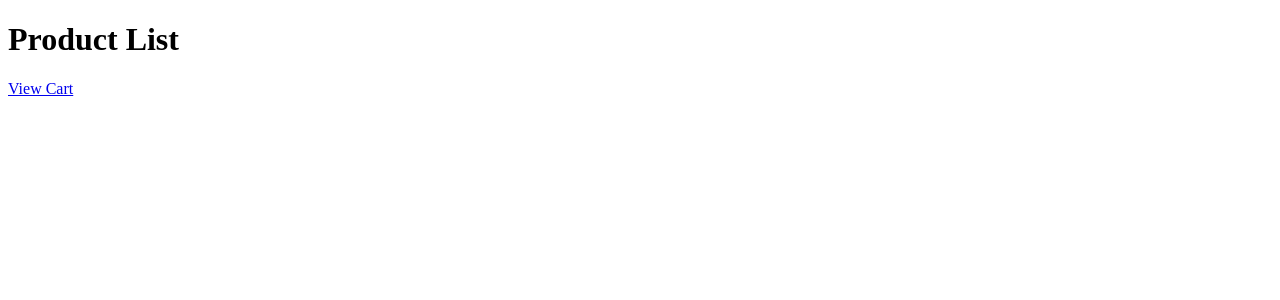
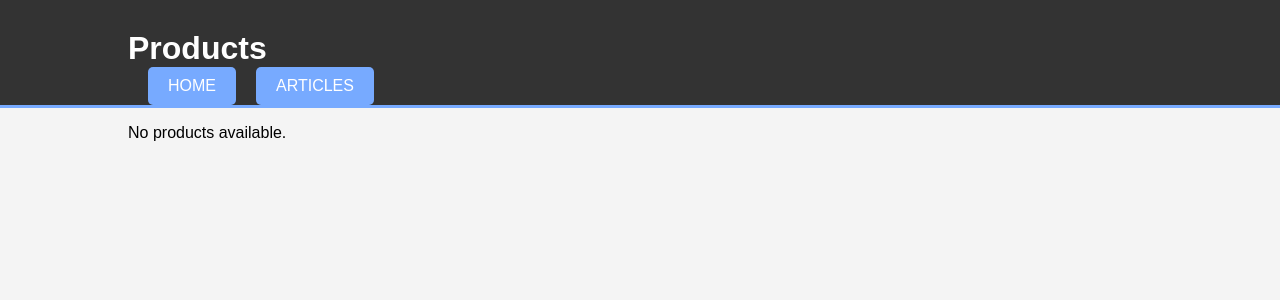
Before and after one commit to nishanthan22/rcube-green-ecom, a Django app: page /shop/ in a window 1280 px wide. Shown: the top 300 px of the page. Run offline with Django 5.2, Linux system fonts and the light colour scheme.

Commit message:
front-end improvements, but products not visible yet

```diff
--- a/rcubeGreen/rcubeApp/templates/product_list.html
+++ b/rcubeGreen/rcubeApp/templates/product_list.html
@@ -1,18 +1,110 @@
 <!DOCTYPE html>
 <html>
 <head>
-    <title>Product List</title>
+    <title>Products</title>
+    <style>
+        body {
+            font-family: Arial, sans-serif;
+            background-color: #f4f4f4;
+            margin: 0;
+            padding: 0;
+        }
+        .container {
+            width: 80%;
+            margin: auto;
+            overflow: hidden;
+        }
+        header {
+            background: #333;
+            color: #fff;
+            padding-top: 30px;
+            min-height: 70px;
+            border-bottom: #77aaff 3px solid;
+            display: flex;
+            justify-content: space-between;
+            align-items: center;
+        }
+        header h1 {
+            margin: 0;
+        }
+        nav {
+            display: flex;
+            align-items: center;
+        }
+        nav a {
+            color: #fff;
+            text-decoration: none;
+            text-transform: uppercase;
+            font-size: 16px;
+            margin-left: 20px;
+            padding: 10px 20px;
+            background: #77aaff;
+            border-radius: 5px;
+        }
+        nav a:hover {
+            background: #0056b3;
+        }
+        .product {
+            background: #fff;
+            margin: 20px;
+            padding: 20px;
+            border: 1px solid #ddd;
+            border-radius: 5px;
+            text-align: center;
+            box-shadow: 0 0 10px rgba(0,0,0,0.1);
+        }
+        .product img {
+            max-width: 200px;
+            max-height: 200px;
+            display: block;
+            margin: 0 auto 10px;
+        }
+        .product h2 {
+            margin: 0 0 10px;
+        }
+        .product p {
+            margin: 0 0 20px;
+        }
+        .product a {
+            display: inline-block;
+            margin-top: 10px;
+            padding: 10px 20px;
+            background: #77aaff;
+            color: #fff;
+            text-decoration: none;
+            border-radius: 5px;
+        }
+        .product a:hover {
+            background: #0056b3;
+        }
+    </style>
 </head>
 <body>
-    <h1>Product List</h1>
-    <ul>
-        {% for product in products %}
-            <li>
-                {{ product.name }} - ${{ product.price }}
-                <a href="{% url 'add_to_cart' product.id %}">Add to Cart</a>
-            </li>
-        {% endfor %}
-    </ul>
-    <a href="{% url 'cart_detail' %}">View Cart</a>
+    <header>
+        <div class="container">
+            <h1>Products</h1>
+            <nav>
+                <a href="{% url 'home' %}">Home</a>
+                <a href="{% url 'articles' %}">Articles</a>
+            </nav>
+        </div>
+    </header>
+    <div class="container">
+        <div class="product-list">
+            {% if products %}
+                {% for product in products %}
+                    <div class="product">
+                        <img src="{{ product.image.url }}" alt="{{ product.name }}">
+                        <h2>{{ product.name }}</h2>
+                        <p>{{ product.description }}</p>
+                        <p>Price: ${{ product.price }}</p>
+                        <a href="{% url 'add_to_cart' product.id %}">Add to Cart</a>
+                    </div>
+                {% endfor %}
+            {% else %}
+                <p>No products available.</p>
+            {% endif %}
+        </div>
+    </div>
 </body>
 </html>
--- a/rcubeGreen/rcubeApp/urls.py
+++ b/rcubeGreen/rcubeApp/urls.py
@@ -1,5 +1,8 @@
 from django.urls import path
 from . import views
+from django.conf import settings
+from django.conf.urls.static import static
+
 
 urlpatterns = [
     path('news/', views.news_article_list_view, name='news_article_list'),
@@ -13,4 +16,4 @@ urlpatterns = [
     path('cart/add/<int:product_id>/', views.add_to_cart, name='add_to_cart'),
     path('cart/remove/<int:item_id>/', views.remove_from_cart, name='remove_from_cart'),
     path('products/', views.product_list, name='product_list'),
-]
+] + static(settings.MEDIA_URL, document_root=settings.MEDIA_ROOT)
--- a/rcubeGreen/rcubeApp/views.py
+++ b/rcubeGreen/rcubeApp/views.py
@@ -3,7 +3,6 @@ from .models import NewsArticle
 from django.shortcuts import render, get_object_or_404, redirect
 
 from .models import NewsArticle, Product, Cart, CartItem
-
 
 
 def news_article_list_view(request):
@@ -102,6 +101,7 @@ def remove_from_cart(request, item_id):
     cart_item.delete()
     return redirect('cart_detail')
 
+
 def product_list(request):
     # Fetch products from your database or mock data if not using a database
     products = Product.objects.all()  # Replace with your actual query
--- a/rcubeGreen/rcubeGreen/settings.py
+++ b/rcubeGreen/rcubeGreen/settings.py
@@ -153,6 +153,6 @@ SOCIALACCOUNT_PROVIDERS = {
         'SCOPE': ['profile', 'email'],
         'AUTH_PARAMS': {'access_type': 'online'},
         'CLIENT_ID': env('GOOGLE_CLIENT_ID'),
-        'SECRET': env('giGOOGLE_CLIENT_SECRET'),
+        'SECRET': env('GOOGLE_CLIENT_SECRET'),
     }
 }
--- a/rcubeGreen/rcubeGreen/urls.py
+++ b/rcubeGreen/rcubeGreen/urls.py
@@ -17,6 +17,7 @@ Including another URLconf
 from django.contrib import admin
 from django.urls import path, include
 
+
 urlpatterns = [
     path('admin/', admin.site.urls),
     path("accounts/", include('allauth.urls')),
```
Also changed, not shown: rcubeGreen/rcubeApp/templates/cart_detail.html (+84 -1 lines), rcubeGreen/db.sqlite3.
